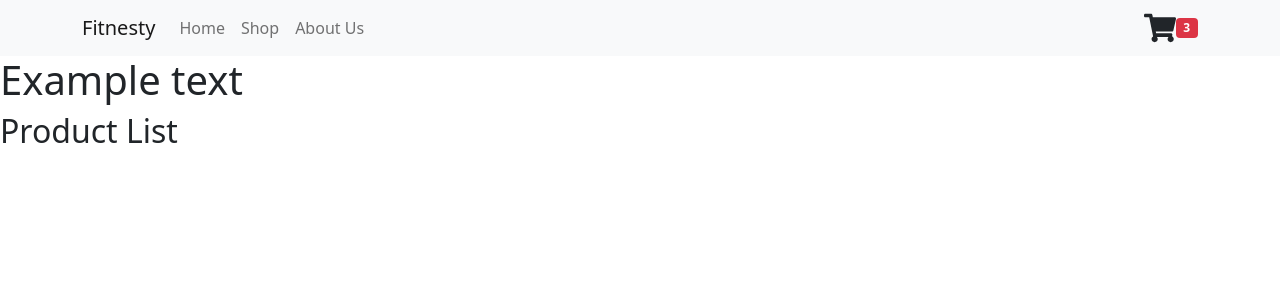
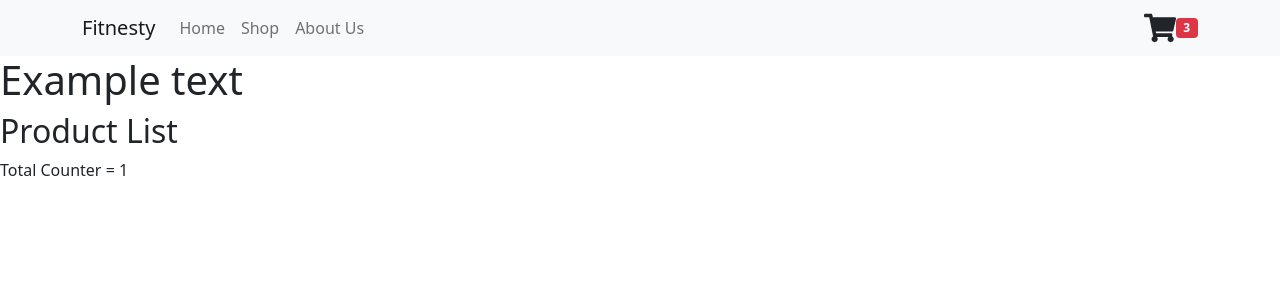
Before and after one commit to LucianoCerullo77/desafioClase5Componentes, a React (Create React App) app: page / in a window 1280 px wide. Shown: the top 300 px of the page. Built offline with nearby package versions, Linux system fonts and the light colour scheme.

Commit message:
solucion de error en el HTML, no se veía el productsCounter, solucionado

```diff
--- a/src/App.css
+++ /dev/null
@@ -1,38 +0,0 @@
-.App {
-  text-align: center;
-}
-
-.App-logo {
-  height: 40vmin;
-  pointer-events: none;
-}
-
-@media (prefers-reduced-motion: no-preference) {
-  .App-logo {
-    animation: App-logo-spin infinite 20s linear;
-  }
-}
-
-.App-header {
-  background-color: #282c34;
-  min-height: 100vh;
-  display: flex;
-  flex-direction: column;
-  align-items: center;
-  justify-content: center;
-  font-size: calc(10px + 2vmin);
-  color: white;
-}
-
-.App-link {
-  color: #61dafb;
-}
-
-@keyframes App-logo-spin {
-  from {
-    transform: rotate(0deg);
-  }
-  to {
-    transform: rotate(360deg);
-  }
-}
--- a/src/components/ItemCounter/ItemCounter.jsx
+++ b/src/components/ItemCounter/ItemCounter.jsx
@@ -1,6 +1,7 @@
-import React from 'react'
+import React, {useState} from 'react'
 
 function ItemCounter ({productsCounter}) {
+  const [] = useState()
   return (
     <div>
         <p>{productsCounter}</p>
--- a/src/components/ItemListContainer/ItemListContainer.jsx
+++ b/src/components/ItemListContainer/ItemListContainer.jsx
@@ -1,13 +1,13 @@
 import React from 'react'
 import ItemCounter from '../ItemCounter/ItemCounter'
 
-const ItemListContainer = (props) => {
-    const {greeting, products, productsCounter} = props
+const ItemListContainer = ({greeting,products,productsCounter}) => {
+    // const {greeting, products, productsCounter} = props (Método anterior, no se veía el total counter en el HTML)
   return (
   <div>
       <h1>{greeting}</h1>
       <h2>{products}</h2>
-      <ItemCounter ItemCounter={productsCounter}/>
+      <ItemCounter productsCounter={productsCounter}/>
       </div>
   )
 }
--- a/src/index.css
+++ /dev/null
@@ -1,13 +0,0 @@
-body {
-  margin: 0;
-  font-family: -apple-system, BlinkMacSystemFont, 'Segoe UI', 'Roboto', 'Oxygen',
-    'Ubuntu', 'Cantarell', 'Fira Sans', 'Droid Sans', 'Helvetica Neue',
-    sans-serif;
-  -webkit-font-smoothing: antialiased;
-  -moz-osx-font-smoothing: grayscale;
-}
-
-code {
-  font-family: source-code-pro, Menlo, Monaco, Consolas, 'Courier New',
-    monospace;
-}
```
Also changed, not shown: src/setupTests.js (deleted, +0 -5 lines), src/logo.svg (deleted), 1 other file (tests, documents, lock files or other folders).
